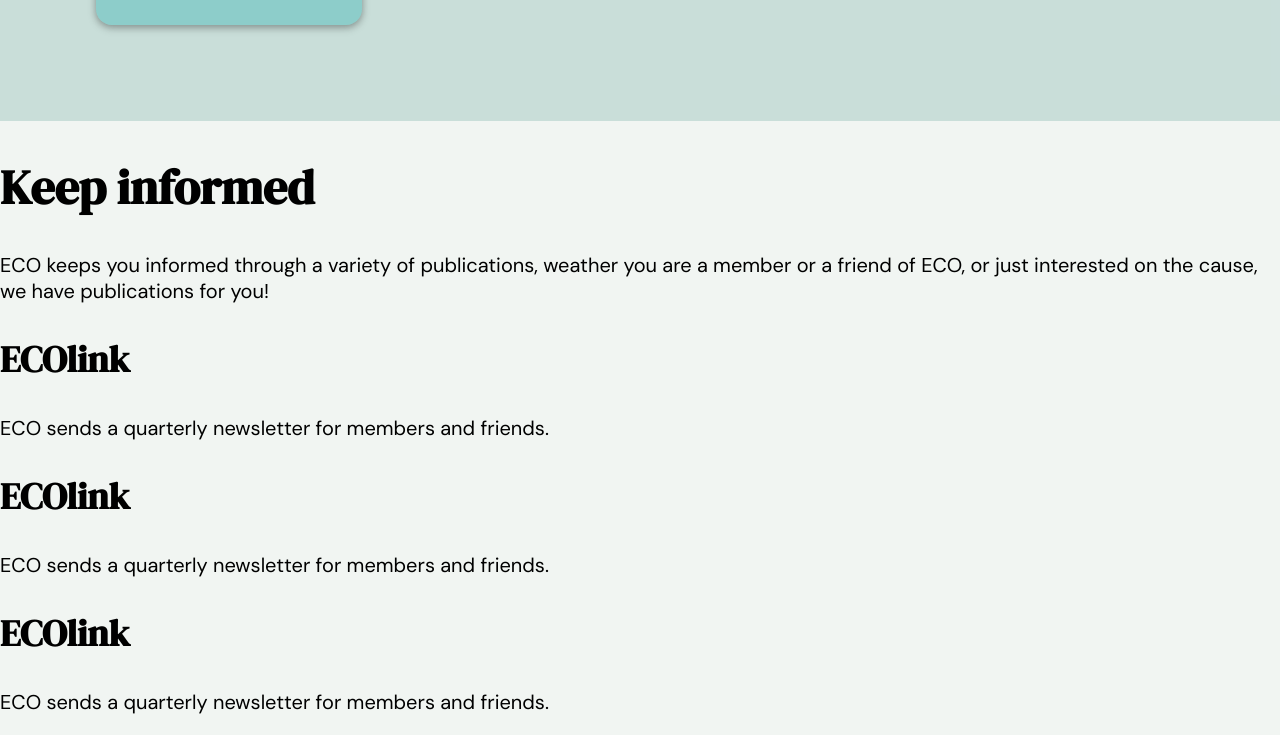
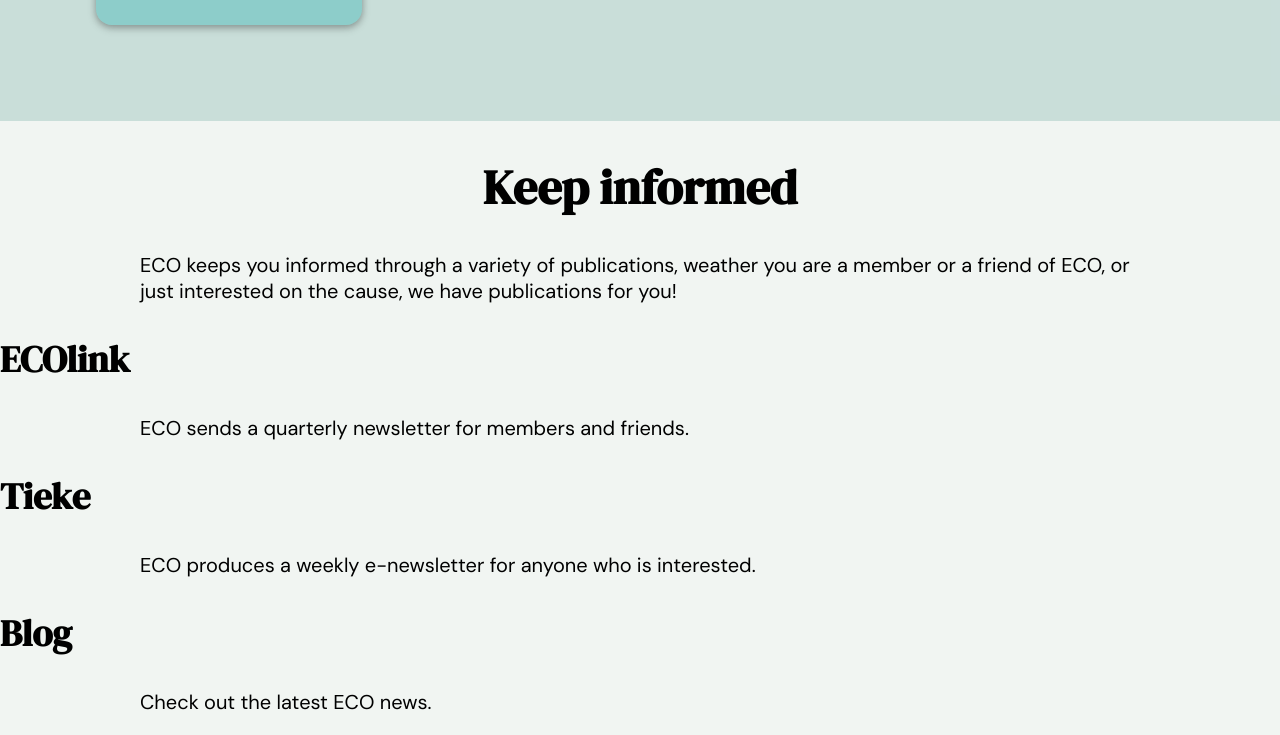
Before and after one commit to jureisgui/eco-summative, a plain HTML site: page index.html in a window 1280 px wide. Shown: the part 3462-4197 px from the top of the page. Drawn offline with Linux system fonts and the light colour scheme.

Commit message:
informed cards

```diff
--- a/index.html
+++ b/index.html
@@ -143,15 +143,15 @@
             </div>
         </div>
         <div class="informed-card">
-            <h2>ECOlink</h2>
+            <h2>Tieke</h2>
             <div class="informed-text">
-                <p>ECO sends a quarterly newsletter for members and friends.</p>
+                <p>ECO produces a weekly e-newsletter for anyone who is interested.</p>
             </div>
         </div>
         <div class="informed-card">
-            <h2>ECOlink</h2>
+            <h2>Blog</h2>
             <div class="informed-text">
-                <p>ECO sends a quarterly newsletter for members and friends.</p>
+                <p>Check out the latest ECO news.</p>
             </div>
         </div>
     </section>
--- a/resources/style/style.scss
+++ b/resources/style/style.scss
@@ -696,3 +696,24 @@ li a:hover {
   justify-content: center;
   flex-wrap: wrap;
 }
+
+/*KEEp INFORMED*/
+
+.keep-informed h1{
+  text-align: center;
+}
+
+.keep-informed p{
+  max-width: 1000px;
+  margin: auto;
+}
+
+.informed-cards-container{
+  max-width: 1200px;
+  display: flex;
+  flex-wrap: wrap;
+  gap: 25px;
+  justify-content: center;
+  margin: auto;
+  padding: 2em;
+}
```
Also changed, not shown: resources/style/style.css, 1 other file.
